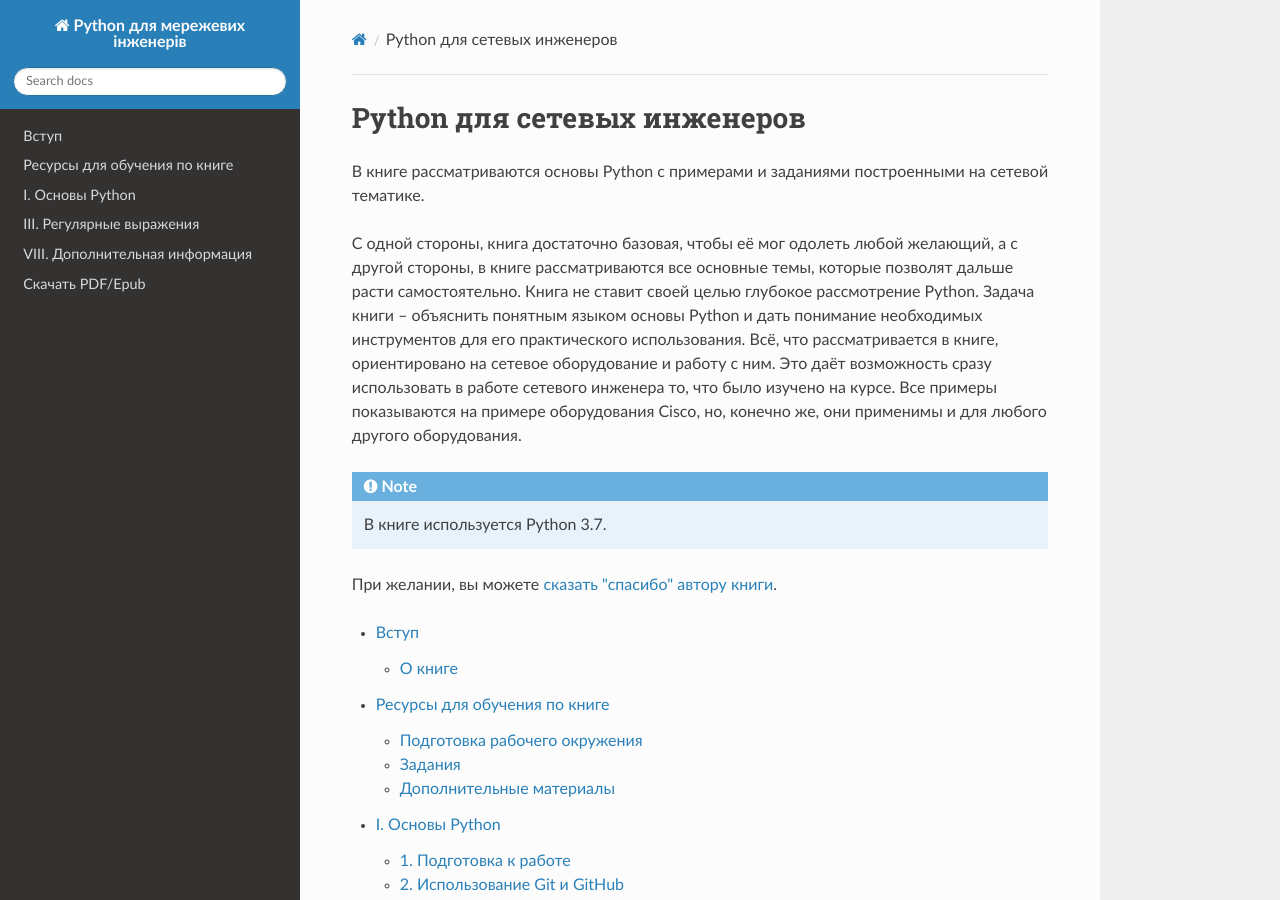
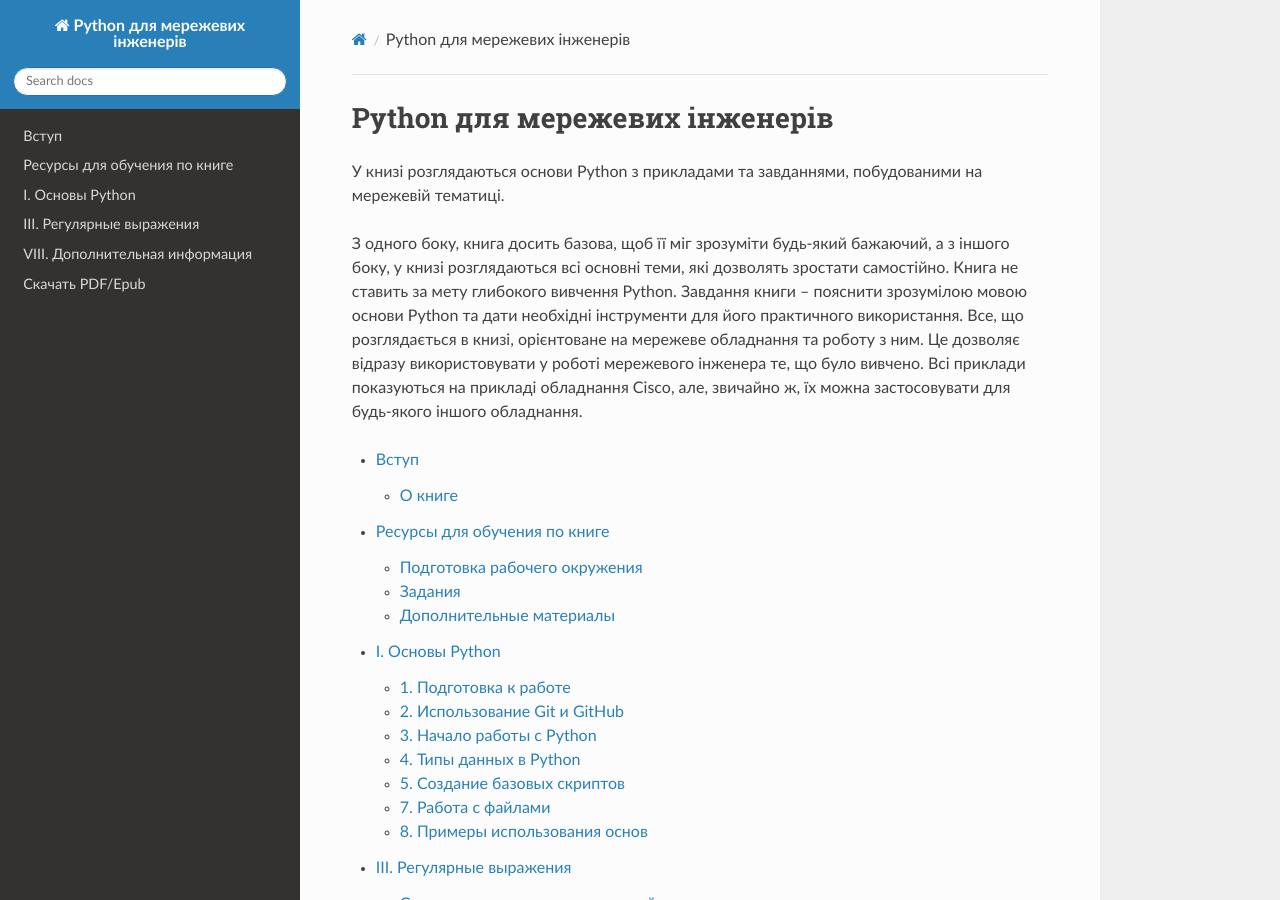
Before and after one commit to MonotoringTA/pyneng-book-uk, a Sphinx documentation site: the page built from docs/source/contents.rst, in a window 1280 px wide and 900 px high. Built offline with Sphinx 7.4.7 and the Read the Docs theme 2.0.0, drawn with Linux system fonts in a browser that asks for light colours; pages that are not in the unit, such as notebooks, are missing from menus.

```diff
--- a/docs/source/about.rst
+++ b/docs/source/about.rst
@@ -1,3 +1,6 @@
+Вступ
+========
+
 О книге
 -------
 
--- a/docs/source/contents.rst
+++ b/docs/source/contents.rst
@@ -1,21 +1,23 @@
-Python для сетевых инженеров
+Python для мережевих інженерів
 ============================
 
-В книге рассматриваются основы Python с примерами и заданиями построенными на сетевой тематике.
+У книзі розглядаються основи Python з прикладами та завданнями, побудованими на мережевій тематиці.
 
-С одной стороны, книга достаточно базовая, чтобы её мог одолеть любой желающий, а с другой стороны, в книге рассматриваются все основные темы, которые позволят дальше расти самостоятельно. Книга не ставит своей целью глубокое рассмотрение Python. Задача книги – объяснить понятным языком основы Python и дать понимание необходимых инструментов для его практического использования. Всё, что рассматривается в книге, ориентировано на сетевое оборудование и работу с ним. Это даёт возможность сразу использовать в работе сетевого инженера то, что было изучено на курсе. Все примеры показываются на примере оборудования Cisco, но, конечно же, они применимы и для любого другого оборудования.
+З одного боку, книга досить базова, щоб її міг зрозуміти будь-який бажаючий,
+а з іншого боку, у книзі розглядаються всі основні теми, які дозволять зростати самостійно.
+Книга не ставить за мету глибокого вивчення Python. Завдання книги – пояснити зрозумілою
+мовою основи Python та дати необхідні інструменти для його практичного використання.
+Все, що розглядається в книзі, орієнтоване на мережеве обладнання та роботу з ним.
+Це дозволяє відразу використовувати у роботі мережевого інженера те, що було вивчено.
+Всі приклади показуються на прикладі обладнання Cisco, але, звичайно ж, їх можна застосовувати
+для будь-якого іншого обладнання.
 
-.. note::
-
-    В книге используется Python 3.7.
-
-При желании, вы можете `сказать "спасибо" автору книги <https://natenka.github.io/thanks/>`__.
 
 
 .. toctree::
    :maxdepth: 2
 
-   intro_index
+   about
    book_links
    book/Part_I
    book/Part_II
--- a/docs/source/index.rst
+++ b/docs/source/index.rst
@@ -17,7 +17,7 @@ Python для мережевих інженерів
 .. toctree::
    :maxdepth: 2
 
-   intro_index
+   about
    book_links
    book/Part_I
    book/Part_II
```
Also changed, not shown: docs/source/intro_index.rst (deleted, +0 -8 lines).
